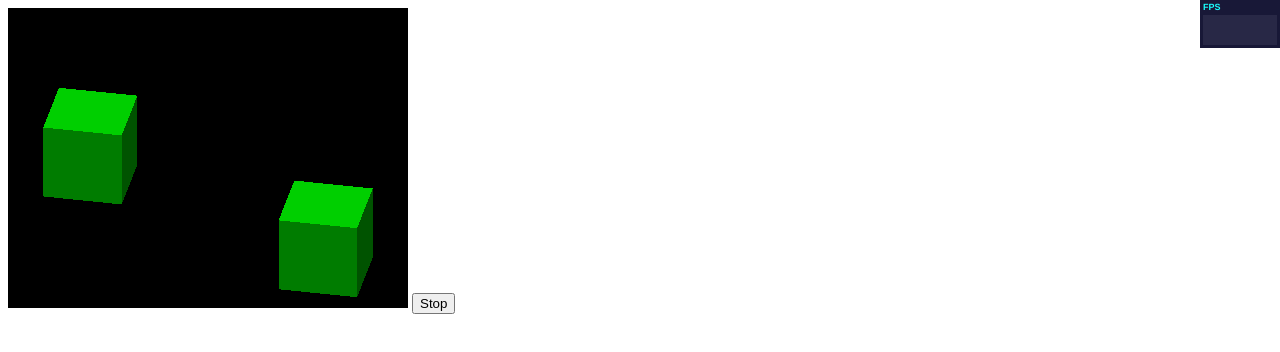
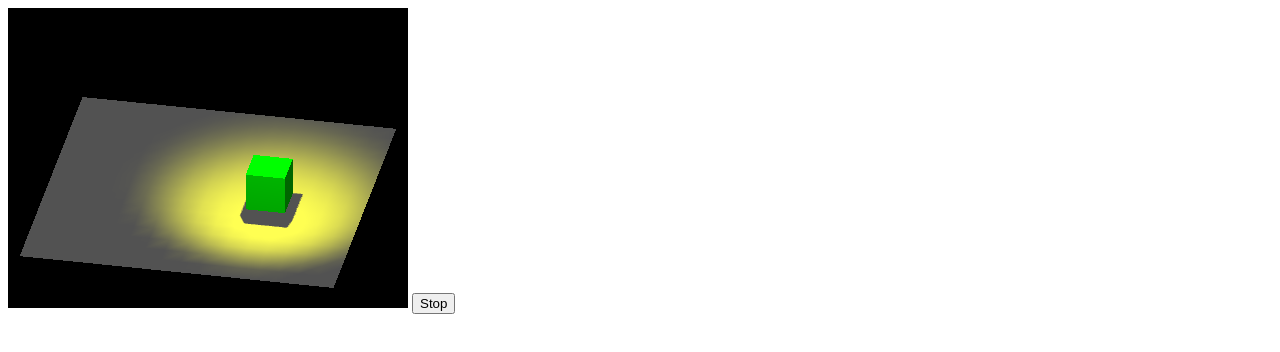
Before and after one commit to liangyuetian/three.js, a website: page index.html in a window 1280 px wide. Drawn offline with Linux system fonts and the light colour scheme; animation ran at ten frames a second.

Commit message:
添加 聚光灯

```diff
--- a/index.html
+++ b/index.html
@@ -4,7 +4,7 @@
 <head>
     <meta charset="UTF-8">
     <title>Title</title>
-    <script src="lib/Stats.js"></script>
+<!--    <script src="lib/Stats.js"></script>-->
     <script src="lib/three.js"></script>
 <!--    <script src="lib/MTLLoader.js"></script>-->
 <!--    <script src="lib/OBJLoader.js"></script>-->
@@ -15,10 +15,11 @@
     <div id="app"></div>
     <canvas id="mainCanvas" width="400px" height="300px"></canvas>
     <button id="stopBtn" onclick="stop()">Stop</button>
-    <script src="lib/initStats.js"></script>
+<!--    <script src="lib/initStats.js"></script>-->
 <!--    <script src="light/AmbientLight.js"></script>-->
 <!--    <script src="light/PointLight.js"></script>-->
-    <script src="light/DirectionalLight.js"></script>
+<!--    <script src="light/DirectionalLight.js"></script>-->
+    <script src="light/SpotLight.js"></script>
 <!--    <script src="model/model.js"></script>-->
 
 <!--    <script src="model/mtlModel.js"></script>-->
--- /dev/null
+++ b/light/SpotLight.js
@@ -0,0 +1,88 @@
+// 从官网上的定义：
+//
+// A point light that can cast shadow in one direction.
+//
+//     可以看出，聚光灯是一种特殊的点光源，它能够朝着一个方向投射光线。聚光灯投射出的是类似圆锥形的光线，这与我们现实中看到的聚光灯是一致的。
+//
+// 其构造函数为：
+//
+// THREE.SpotLight(hex, intensity, distance, angle, exponent)
+// 相比点光源，多了angle和exponent两个参数。angle是聚光灯的张角，缺省值是Math.PI / 3，最大值是Math.PI / 2；exponent是光强在偏离target的衰减指数（target需要在之后定义，缺省值为(0, 0, 0)），缺省值是10。
+//
+// 在调用构造函数之后，除了设置光源本身的位置，一般还需要设置target：
+//
+// light.position.set(x1, y1, z1);
+// light.target.position.set(x2, y2, z2);
+// 除了设置light.target.position的方法外，如果想让聚光灯跟着某一物体移动（就像真的聚光灯！），可以target指定为该物体：
+//
+// var cube = new THREE.Mesh(new THREE.CubeGeometry(1, 1, 1),
+//     new THREE.MeshLambertMaterial({color: 0x00ff00}));
+//
+// var light = new THREE.SpotLight(0xffff00, 1, 100, Math.PI / 6, 25);
+// light.target = cube;
+// 不妨试着让该物体运动起来看下效果吧！
+//
+
+var scene = null;
+var camera = null;
+var renderer = null;
+
+var cube = null;
+var alpha = 0;
+
+function init() {
+    renderer = new THREE.WebGLRenderer({
+        canvas: document.getElementById('mainCanvas')
+    });
+    renderer.setSize(400, 300);
+
+    // var container = document.getElementById('mainCanvas');
+    // container.appendChild(renderer.domElement);
+    renderer.shadowMapEnabled = true;
+
+    scene = new THREE.Scene();
+
+    camera = new THREE.OrthographicCamera(-5, 5, 3.75, -3.75, 0.1, 100);
+    camera.position.set(5, 15, 25);
+    camera.lookAt(new THREE.Vector3(0, 0, 0));
+    scene.add(camera);
+
+    var plane = new THREE.Mesh(new THREE.PlaneGeometry(8, 8, 16, 16),
+        new THREE.MeshLambertMaterial({color: 0xcccccc}));
+    plane.rotation.x = -Math.PI / 2;
+    plane.position.y = -1;
+    plane.receiveShadow = true;
+    scene.add(plane);
+
+    cube = new THREE.Mesh(new THREE.CubeGeometry(1, 1, 1),
+        new THREE.MeshLambertMaterial({color: 0x00ff00}));
+    cube.position.x = 2;
+    cube.castShadow = true;
+    scene.add(cube);
+
+    var light = new THREE.SpotLight(0xffff00, 1, 100, Math.PI / 6, 25);
+    light.position.set(2, 5, 3);
+    light.target = cube;
+    light.castShadow = true;
+    scene.add(light);
+
+    // ambient light
+    var ambient = new THREE.AmbientLight(0x666666);
+    scene.add(ambient);
+
+    requestAnimationFrame(draw);
+}
+
+function draw() {
+    alpha += 0.01;
+    if (alpha > Math.PI * 2) {
+        alpha -= Math.PI * 2;
+    }
+
+    cube.position.set(2 * Math.cos(alpha), 0, 2 * Math.sin(alpha));
+
+    renderer.render(scene, camera);
+
+    requestAnimationFrame(draw);
+}
+init()
```
